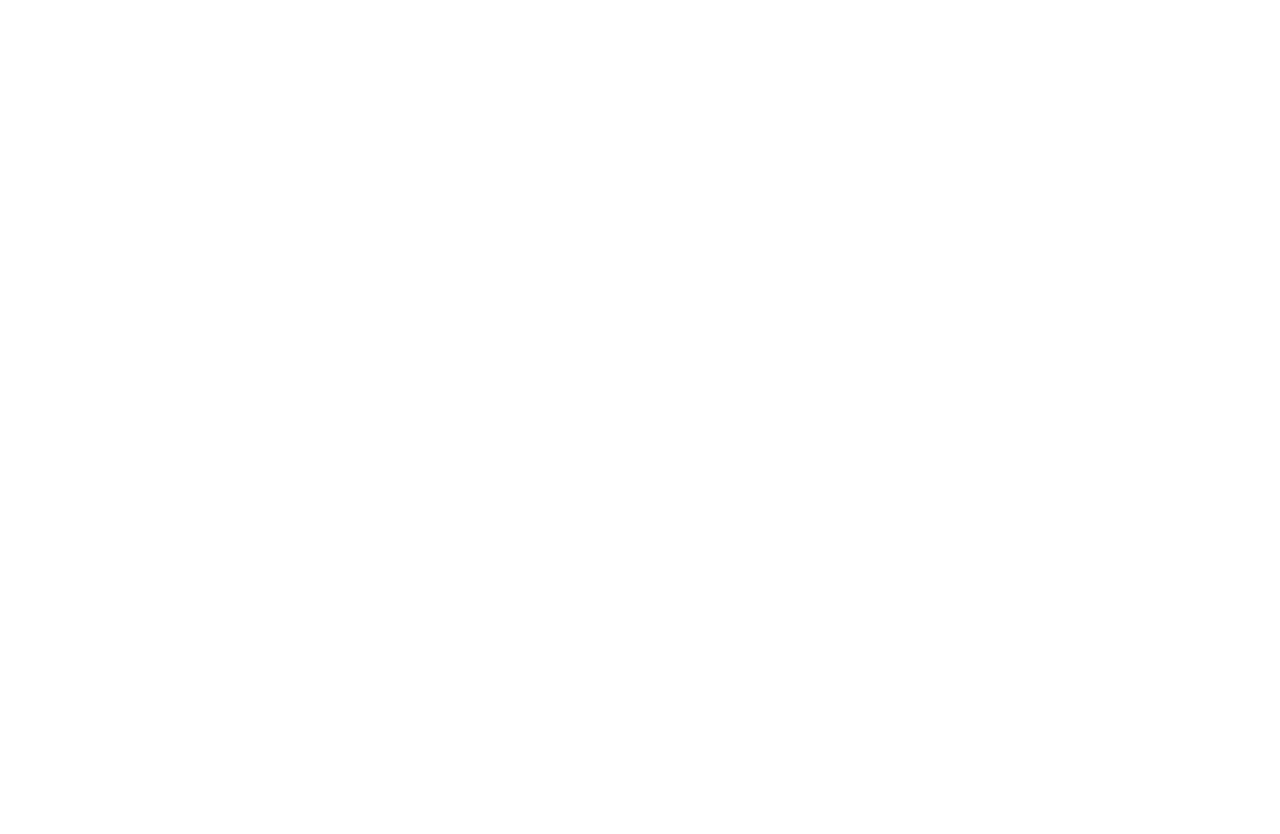
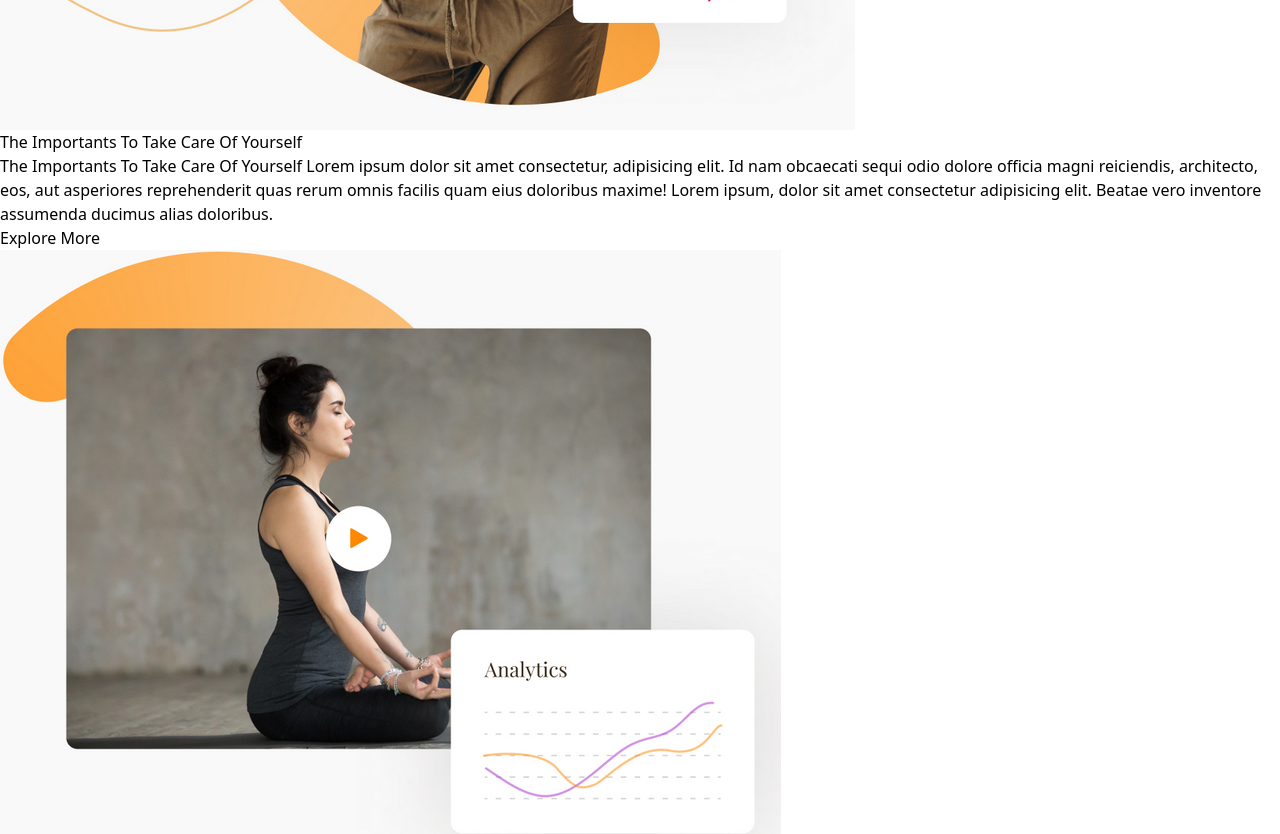
Before and after one commit to shvnsaha/gym-react, a React (Vite) app: page / in a window 1280 px wide. Shown: the part 1620-2454 px from the top of the page. Before the commit the page ends 980 px from the top, so only its background shows below. Built offline with nearby package versions, Linux system fonts and the light colour scheme; a web font is replaced by a local one.

Commit message:
Bannner section done

```diff
--- a/src/App.jsx
+++ b/src/App.jsx
@@ -2,6 +2,25 @@
 import Navbar from "./components/Navbar/Navbar"
 import BgImage from "./assets/bg.png"
 import Equipments from "./components/Equipments/Equipments"
+import Banner from "./components/Banner/Banner"
+import Img1 from "./assets/2.png";
+import Img2 from "./assets/3.png";
+
+const BannerData = {
+  image: Img1,
+  title: "The Importants To Take Care Of Yourself",
+  subtitle:
+    "The Importants To Take Care Of Yourself Lorem ipsum dolor sit amet consectetur, adipisicing elit. Id nam obcaecati sequi odio dolore officia magni reiciendis, architecto, eos, aut asperiores reprehenderit quas rerum omnis facilis quam eius doloribus maxime! Lorem ipsum, dolor sit amet consectetur adipisicing elit. Beatae vero inventore assumenda ducimus alias doloribus.",
+  link: "#",
+};
+const Banner2Data = {
+  image: Img2,
+  title: "The Importants To Take Care Of Yourself",
+  subtitle:
+    "The Importants To Take Care Of Yourself Lorem ipsum dolor sit amet consectetur, adipisicing elit. Id nam obcaecati sequi odio dolore officia magni reiciendis, architecto, eos, aut asperiores reprehenderit quas rerum omnis facilis quam eius doloribus maxime! Lorem ipsum, dolor sit amet consectetur adipisicing elit. Beatae vero inventore assumenda ducimus alias doloribus.",
+  link: "#",
+};
+
 
 const bgStyle = {
   backgroundImage: `url(${BgImage})`,
@@ -19,7 +38,9 @@
         <Navbar />
         <Hero />
       </div>
-      <Equipments/>
+      <Equipments />
+      <Banner {...BannerData} />
+      <Banner {...Banner2Data}/>
     </div>
   )
 }
--- /dev/null
+++ b/src/components/Banner/Banner.jsx
@@ -0,0 +1,43 @@
+import { motion } from "framer-motion";
+import { SlideUp } from "../../utility/animation";
+
+const Banner = ({image,title,subtitle,link}) => {
+    return (
+        <div className="container">
+            <div className="bg-[#f9f9f9] grid grid-cols-1 md:grid-cols-2 space-y-6 md:space-y-0 py-14">
+                <div>
+                    <motion.img
+                    initial={{opacity:0,scale:0.5}}
+                    whileInView={{opacity:1,scale:1}}
+                    transition={{type:"spring",stiffness:100,delay:0.5}}
+                    src={image} alt="" className="w-[300px] md:max-w-[400px] xl:min-w-[600px] h-full object-cover" />
+                </div>
+
+                <div className="flex flex-col justify-center text-center md:text-left space-y-4 lg:max-w-[500px]">
+                    <motion.p
+                    variants={SlideUp(0.5)}
+                    initial="hidden"
+                    whileInView="visible"
+                    viewport={{once:true}}
+                    className="text-2xl lg:text-4xl font-bold capitalize font-playfair">{title}</motion.p>
+                    <motion.p
+                    variants={SlideUp(0.7)}
+                    initial="hidden"
+                    whileInView="visible"
+                    viewport={{once:true}}
+                    >{subtitle}</motion.p>
+                    <motion.div
+                    variants={SlideUp(0.9)}
+                    initial="hidden"
+                    whileInView="visible"
+                    viewport={{once:true}}
+                    >
+                        <button className="primary-btn">Explore More</button>
+                    </motion.div>
+                </div>
+            </div>
+        </div>
+    );
+};
+
+export default Banner;
```
